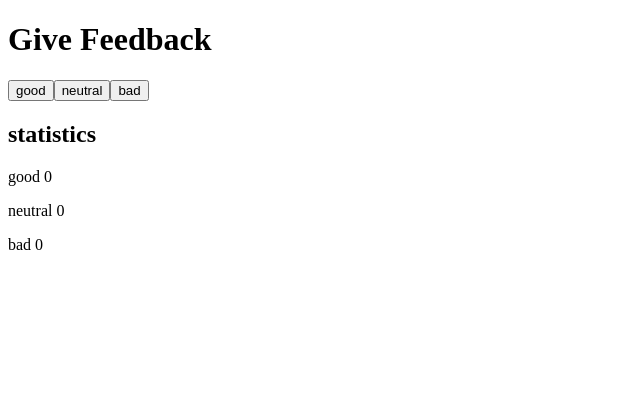
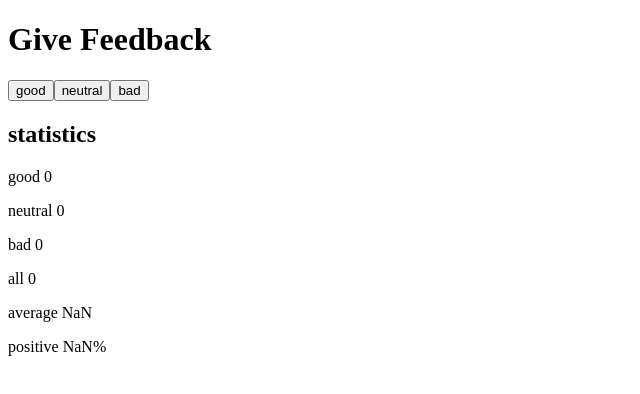
Before and after one commit to MKamui/fullstackopen, a React (Vite) app in the folder part1/: page / in a window 1280 px wide. Shown: the top 394 px of the page, without its empty margins (0-640 px from the left). Built offline with nearby package versions, Linux system fonts and the light colour scheme.

Commit message:
exercise 1.7

```diff
--- a/part1/src/App.jsx
+++ b/part1/src/App.jsx
@@ -4,17 +4,24 @@ const App = () => {
   const [good, setGood] = useState(0)
   const [neutral, setNeutral] = useState(0)
   const [bad, setBad] = useState(0)
+  const [click, setClick] = useState(0)
+  const [average, setAverage] = useState(0)
 
   const handleGood = () => {
     setGood(good + 1)
+    setClick(click + 1)
+    setAverage(average + 1)
   }
 
   const handleNeutral = () => {
     setNeutral(neutral + 1)
+    setClick(click + 1)
   }
 
   const handleBad = () => {
     setBad(bad + 1)
+    setClick(click + 1)
+    setAverage(average - 1)
   }
 
   return (
@@ -38,6 +45,9 @@ const App = () => {
         <p>good {good}</p>
         <p>neutral {neutral}</p>
         <p>bad {bad}</p>
+        <p>all {click}</p>
+        <p>average {average/click}</p>
+        <p>positive {(good/click)*100}%</p>
       </div>
     </div>
   )
```
